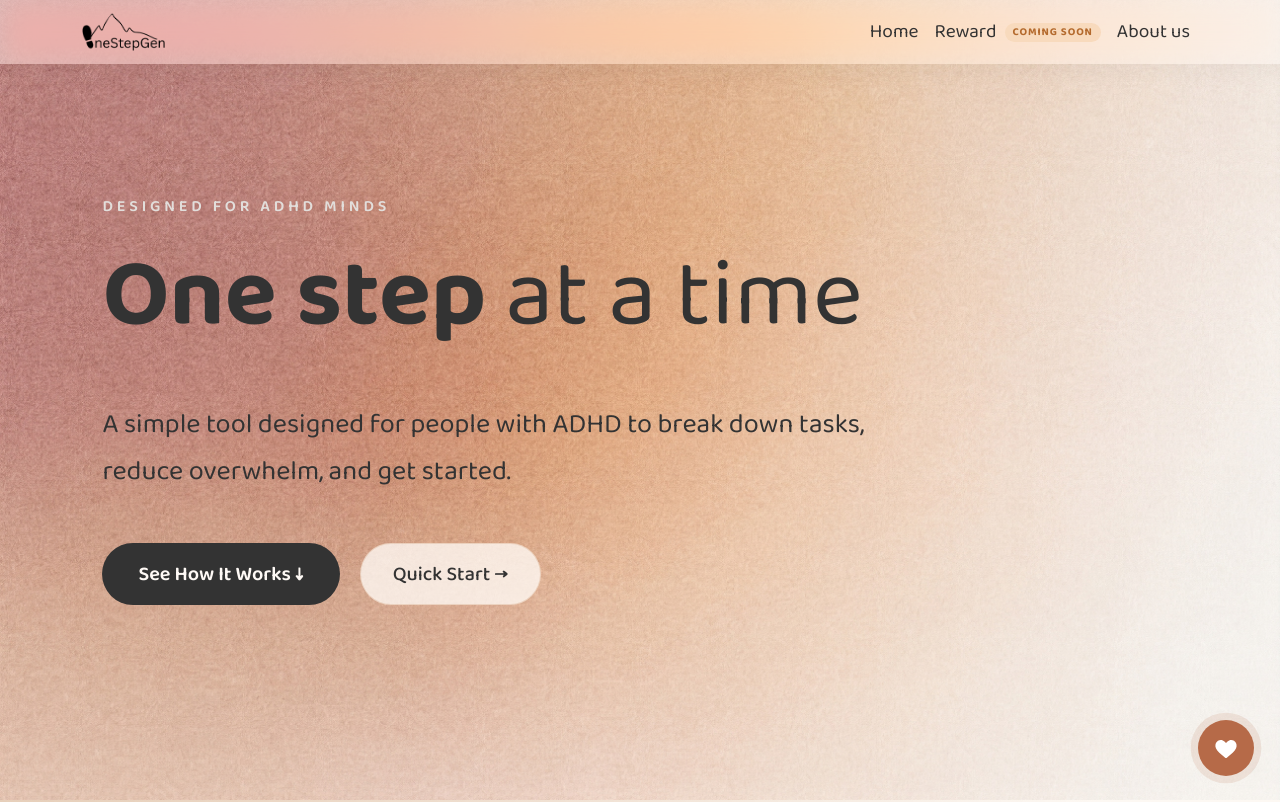
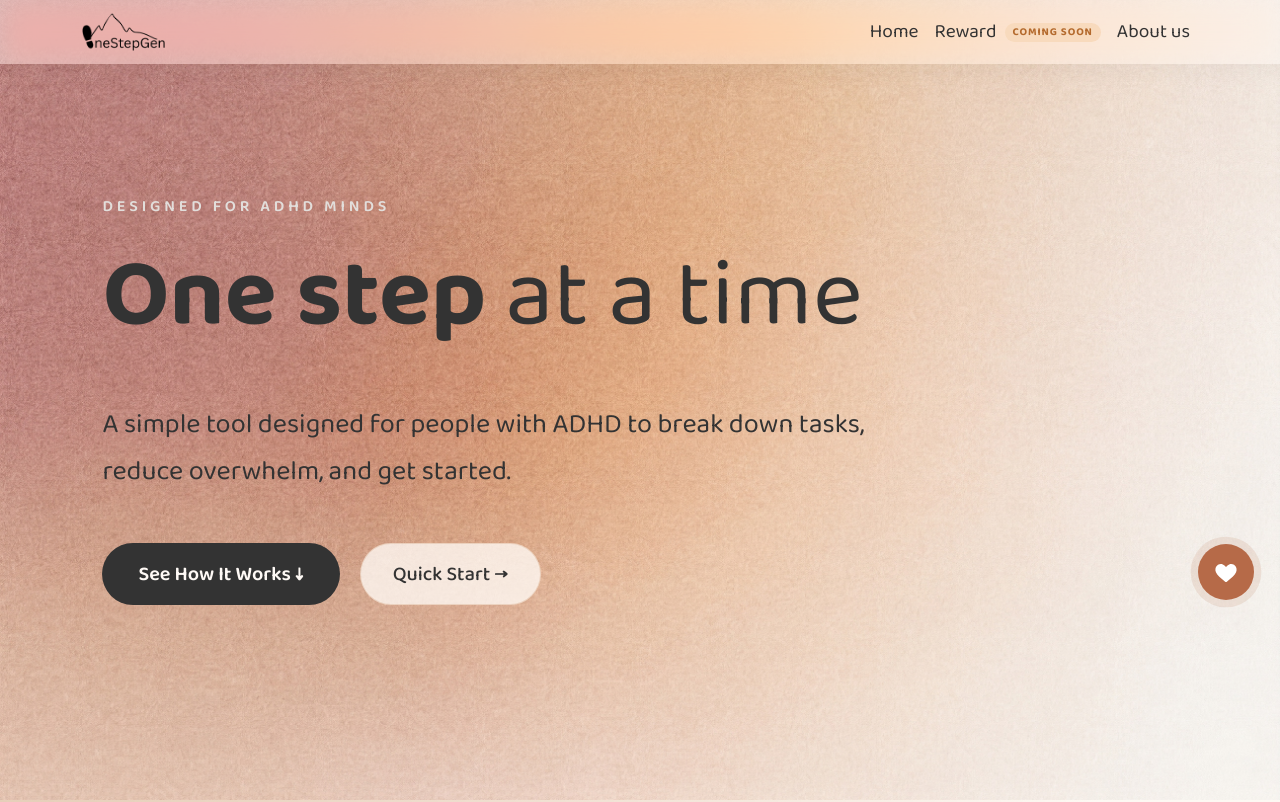
Before and after one commit to LongZhouuu/OneStepGen, a Vue app: page / in a window 1280 px wide. Shown: the top 802 px of the page. Built offline with nearby package versions, Linux system fonts and the light colour scheme.

Commit message:
Adjust floating button position

```diff
--- a/src/components/FloatingSupportButton.vue
+++ b/src/components/FloatingSupportButton.vue
@@ -25,7 +25,7 @@ defineEmits(['open'])
 .float-support {
   position: fixed;
   right: 26px;
-  bottom: 24px;
+  bottom: 200px;
   width: 56px;
   height: 56px;
   border: none;
```
